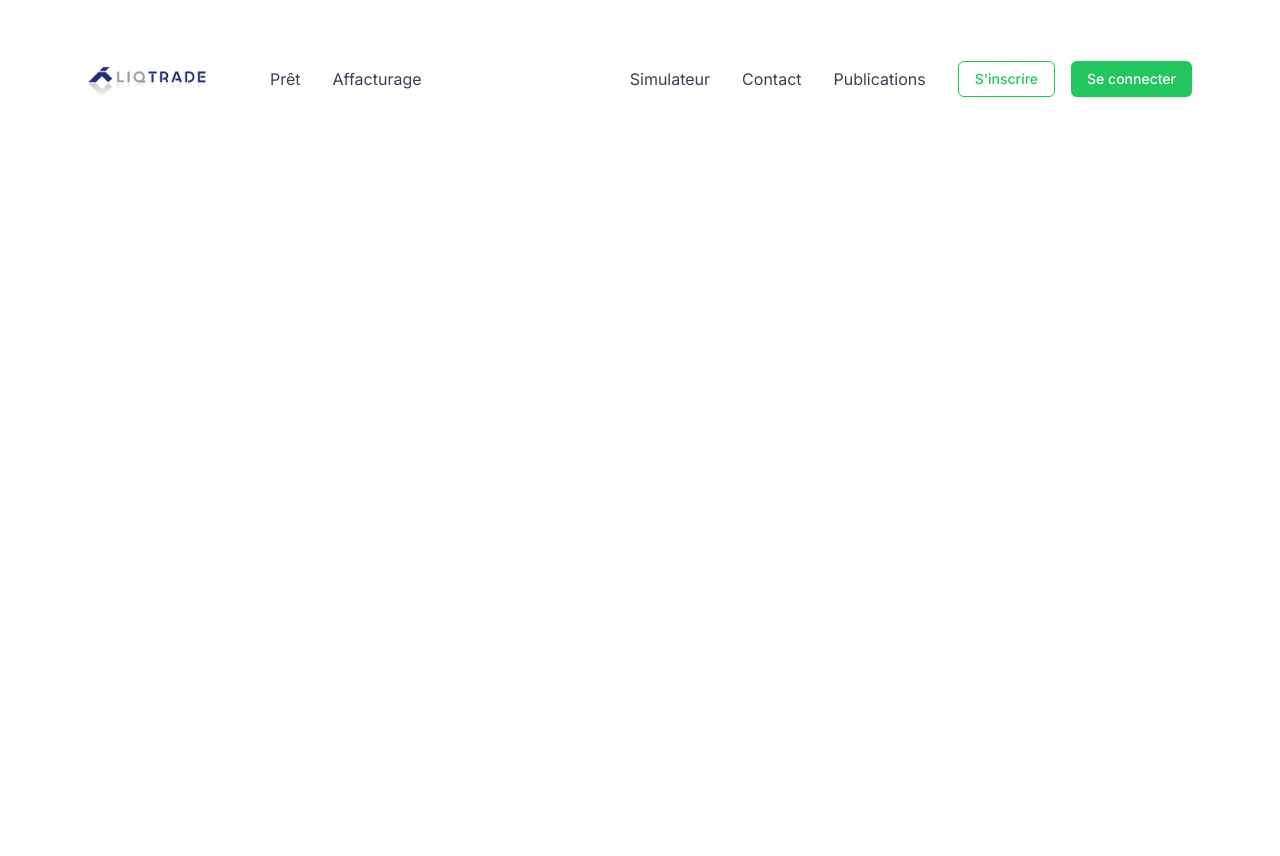
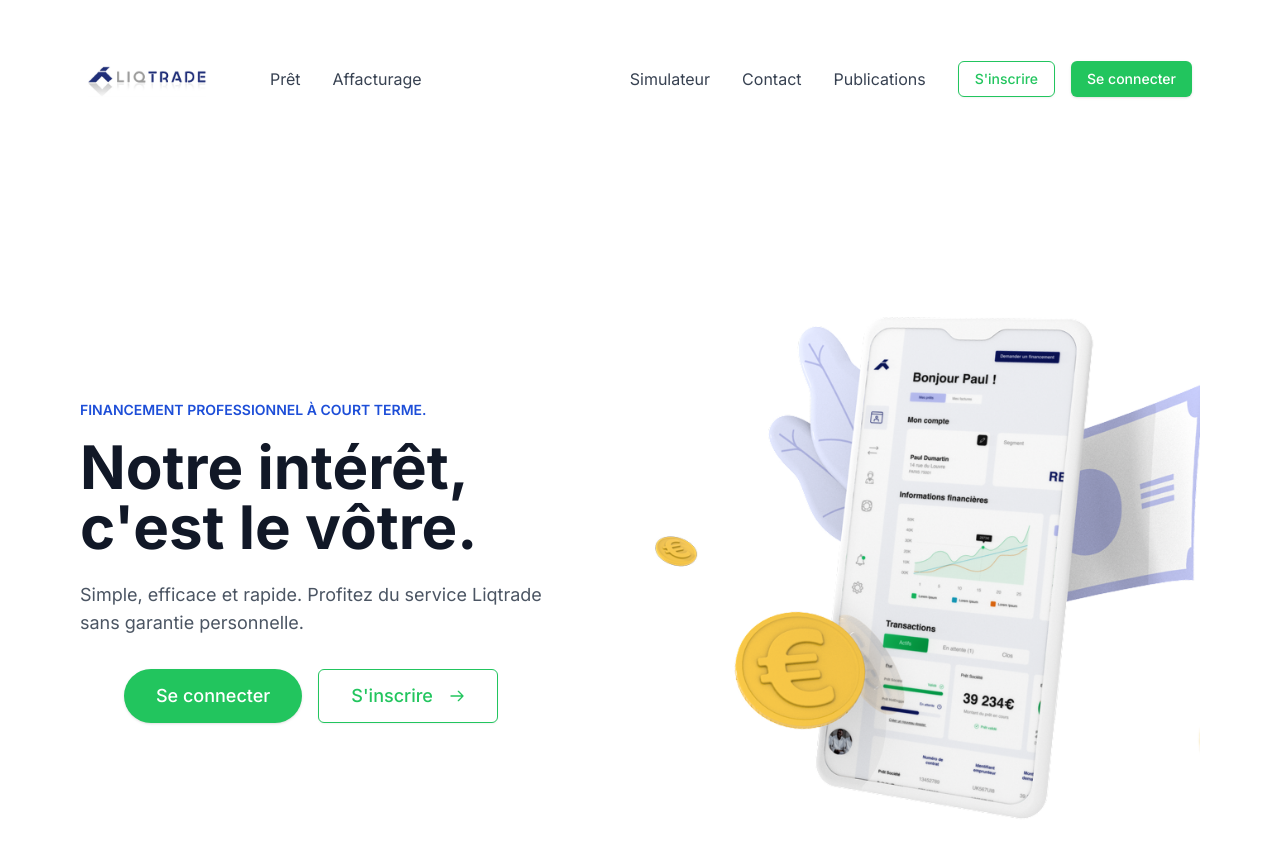
Before and after one commit to umgh25/test_tx, a Next.js app: page / in a window 1280 px wide. Shown: the top 856 px of the page. Before the commit the page ends 800 px from the top, so only its background shows below. Built offline with nearby package versions, Linux system fonts and the light colour scheme.

Commit message:
feat: ajout du composant Hero

```diff
--- a/src/app/page.tsx
+++ b/src/app/page.tsx
@@ -1,9 +1,11 @@
 import Layout from '@/components/layout/Layout'
+import Hero from '@/components/layout/Hero'
 
 
 export default function Home() {
   return (
     <Layout>
+    <Hero />
 
     </Layout>
   );
--- a/src/components/layout/Header.tsx
+++ b/src/components/layout/Header.tsx
@@ -9,7 +9,7 @@ const Header = () => {
   const [isMenuOpen, setIsMenuOpen] = useState(false);
   return (
     <header className="pt-1 pb-4 px-6 flex items-center bg-white relative">
-      {/* Logo et navigation gauche - avec padding-left pour décaler vers la droite */}
+
       <div className="flex items-center mr-auto pl-12">
         <Link href="/" className="mr-12">
           <Image
@@ -30,7 +30,7 @@ const Header = () => {
         </nav>
       </div>
 
-      {/* Navigation droite - avec padding-right pour décaler de la droite */}
+
       <div className="hidden md:flex items-center pr-16">
         <Link href="/simulateur" className="text-gray-700 hover:text-blue-700 transition-colors mr-8">
           Simulateur
--- /dev/null
+++ b/src/components/layout/Hero.tsx
@@ -0,0 +1,64 @@
+'use client';
+import Image from 'next/image';
+import Link from 'next/link';
+import { Button } from '@/components/ui/button';
+
+const Hero = () => {
+  return (
+    <section className="relative py-20 md:py-32 px-6 md:px-20 flex flex-col md:flex-row justify-between items-center bg-white overflow-hidden">
+      {/* Left Content */}
+      <div className="max-w-xl z-10 text-center md:text-left">
+        <div className="mb-4">
+          <span className="text-blue-700 font-semibold uppercase text-sm">
+            FINANCEMENT PROFESSIONNEL À COURT TERME.
+          </span>
+        </div>
+        <h1 className="text-4xl md:text-6xl font-bold text-gray-900 mb-6">
+          Notre intérêt,
+          <br />
+          c&apos;est le vôtre.
+        </h1>
+        <p className="text-gray-600 mb-8 text-lg">
+          Simple, efficace et rapide. Profitez du service Liqtrade
+          <br />
+          sans garantie personnelle.
+        </p>
+        <div className="flex flex-col sm:flex-row gap-4 justify-center">
+          <Button className="bg-green-500 hover:bg-green-600 text-white px-8 py-3 text-lg h-auto rounded-full">
+            Se connecter
+          </Button>
+          <Link href="/inscription" className="group">
+            <Button variant="outline" className="text-green-500 border-green-500 px-8 py-3 h-auto text-lg flex items-center">
+              S&apos;inscrire
+              <svg
+                xmlns="http://www.w3.org/2000/svg"
+                className="h-5 w-5 ml-2 transition-transform group-hover:translate-x-1"
+                fill="none"
+                viewBox="0 0 24 24"
+                stroke="currentColor"
+              >
+                <path strokeLinecap="round" strokeLinejoin="round" strokeWidth={2} d="M14 5l7 7m0 0l-7 7m7-7H3" />
+              </svg>
+            </Button>
+          </Link>
+        </div>
+      </div>
+
+      {/* Right Image */}
+      <div className="relative mt-16 md:mt-0 z-10 flex justify-center md:justify-end w-full md:w-auto">
+        <div className="relative">
+          <Image
+            src="/mobile.png"
+            alt="Application mobile Liqtrade"
+            width={550}
+            height={700}
+            priority
+            className="z-10 relative"
+          />
+        </div>
+      </div>
+    </section>
+  );
+};
+
+export default Hero;
--- a/tsconfig.json
+++ b/tsconfig.json
@@ -34,7 +34,7 @@
     ".next/types/**/*.ts",
     "next-env.d.ts",
     "build/types/**/*.ts"
-  ],
+, "next.config.js"  ],
   "exclude": [
     "node_modules"
   ]
```
Also changed, not shown: public/mobile.png (added).
